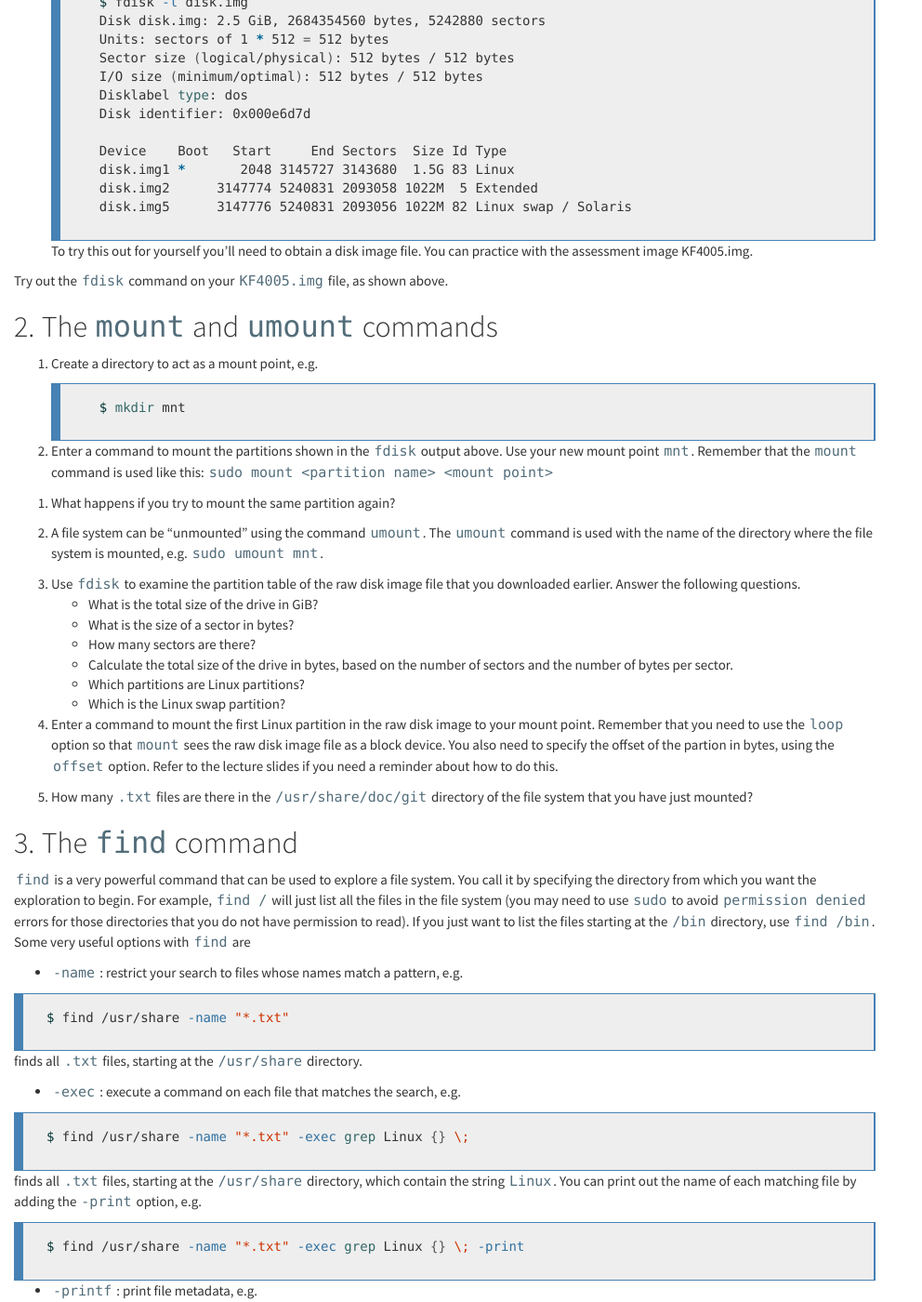
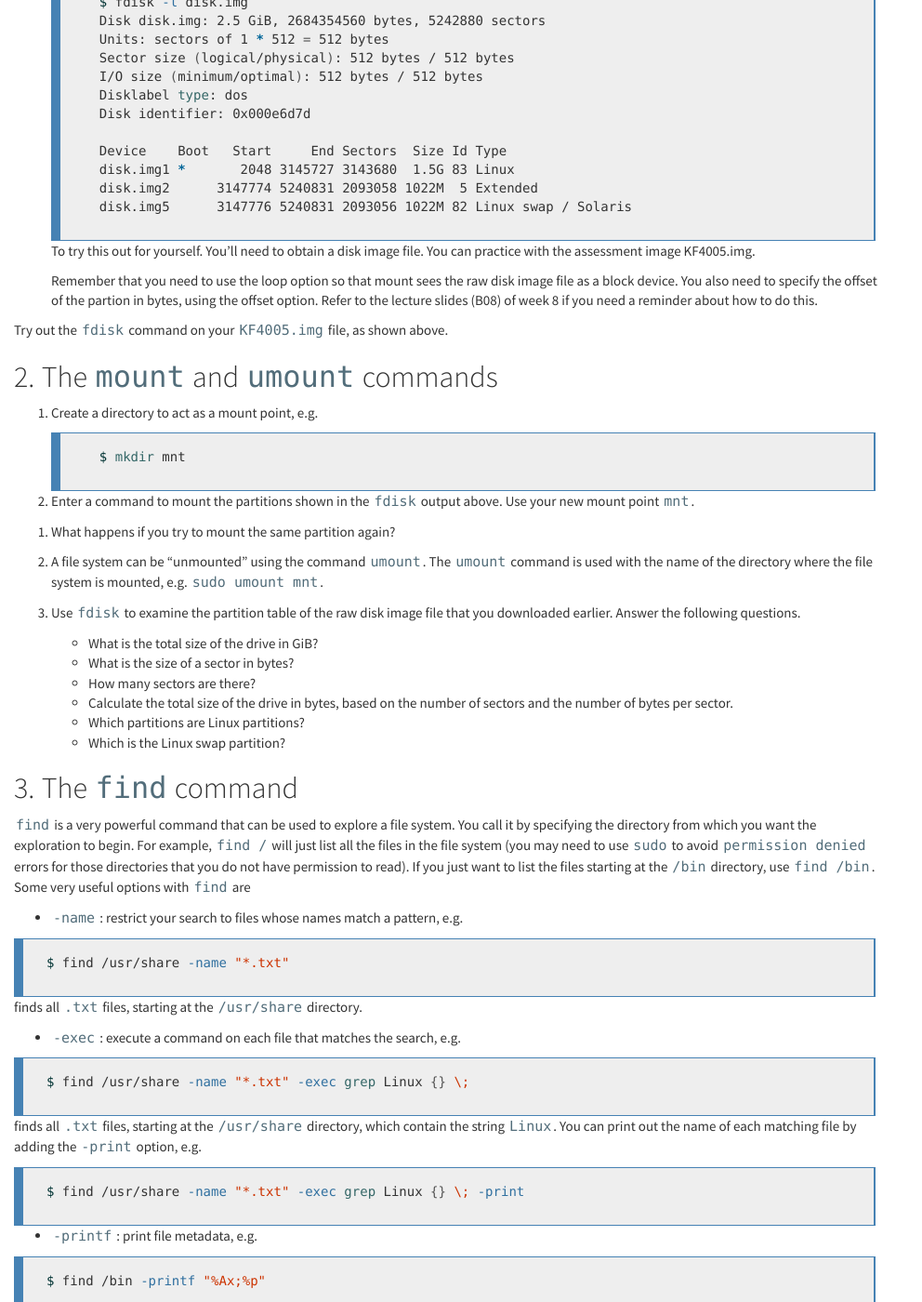
Before and after one commit to wkz20042008/kf4005, a Jekyll site: the page built from L09.md, in a window 1280 px wide and 1400 px high, scrolled down 1804 px. Shown: the whole window at 93% size, without its empty margins (0-992 px from the left). Built offline with Jekyll 4.4.1, drawn with Linux system fonts in a browser that asks for light colours; nearby versions of some CDN libraries.

Commit message:
Update L09.md

````diff
--- a/L09.md
+++ b/L09.md
@@ -86,7 +86,9 @@
      ```
      {: .code}
 
-   To try this out for yourself you'll need to obtain a disk image file. You can practice with the assessment image KF4005.img.
+   To try this out for yourself. You'll need to obtain a disk image file. You can practice with the assessment image KF4005.img.
+
+   Remember that you need to use the loop option so that mount sees the raw disk image file as a block device. You also need to specify the offset of the partion in bytes, using the offset option. Refer to the lecture slides (B08) of week 8 if you need a reminder about how to do this.
 
 
 
@@ -112,10 +114,13 @@
      $ mkdir mnt
      ```
      {: .code}
-1. Enter a command to mount the partitions shown in the `fdisk` output above. Use your new mount point `mnt`. Remember that
+1. Enter a command to mount the partitions shown in the `fdisk` output above. Use your new mount point `mnt`.
+
+
+<!--
+Remember that
 the `mount` command is used like this: `sudo mount <partition name> <mount point>`
 
-<!--
 1. Enter a command to find out how many log files (files with the extension `.log`) there are in the `Windows` directory of the newly mounted partition.
 -->
 
@@ -132,13 +137,16 @@
     * Which partitions are Linux partitions?
     * Which is the Linux swap partition?
 
+
+
+<!--
+
 1. Enter a command to mount the first Linux partition in the raw disk image to your mount point. Remember that you need to use the `loop` option so that
 `mount` sees the raw disk image file as a block device. You also need to specify the offset of the partion in bytes, using the `offset` option. Refer to
 the lecture slides if you need a reminder about how to do this.
 
 1. How many `.txt` files are there in the `/usr/share/doc/git` directory of the file system that you have just mounted?
 
-<!--
 1. Mounting LVM volumes from a disk image is trickier and outside the scope of this module. However, if you're interested, there's a
 [brief tutorial here](LVM.html).
 -->
````
